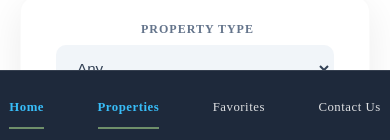
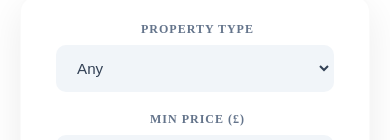
Before and after one commit to Alwis777/estate-agent-app., a React (Vite) app: page / in a window 390 px wide. Shown: the part 704-844 px from the top of the page. Built offline with nearby package versions, Linux system fonts and the light colour scheme.

Commit message:
feat: add initial Home component file

```diff
--- a/src/components/Hero.css
+++ b/src/components/Hero.css
@@ -16,7 +16,7 @@
     left: 0;
     width: 100%;
     height: 100%;
-    background-image: url('/images/hero.jpg');
+    background-image: url('/images/hero4.jpg');
     background-size: cover;
     background-position: center;
     z-index: 1;
--- /dev/null
+++ b/src/components/Home.jsx
@@ -0,0 +1,5 @@
+import { Link } from 'react-router-dom';
+import { FaUserShield, FaBolt, FaAward, FaHandHoldingHeart } from 'react-icons/fa';
+import PropertyCard from './PropertyCard';
+import propertiesData from '../data/properties.json';
+import './Home.css';
--- a/src/components/Navbar.css
+++ b/src/components/Navbar.css
@@ -95,37 +95,24 @@
    position:absolute;
    top:-8px;
    right:-12px;
-
-
-
+   background-color: var(--primary-green);
+   color: white;
+  font-size: 0.65rem;
+  font-weight: bold;
+  width: 18px;
+  height: 18px;
+  display: flex;
+  align-items: center;
+  justify-content: center;
+  border-radius: 50%;
+  box-shadow: 0 2px 5px rgba(0,0,0,0.2);
 }
 
 /* Responsiveness */
 @media screen and (max-width: 768px){
 
-    .nav-menu{
-       position: fixed;
-        bottom: 0;
-        left: 0;
-        width: 100%;
-        height: 70px;
-        background: #1e293b;
-        justify-content: space-around;
-        border-top: 1px solid rgba(255,255,255,0.1);
-        padding: 0;
-        z-index: 1000;
-  }
-    .nav-item:not(:last-child)::after {
-    display: none;
-  }
+.nav-menu{
+    display:none;
+}
 
-    .nav-links{
-      flex-direction: column;
-        font-size: 0.8rem;
-        gap: 4px;
-        background-color: transparent !important;
-  }
-   .nav-links.active {
-     color: #38bdf8;
-    }
-    }
+}
```
Also changed, not shown: public/images/hero2.jpg (added), public/images/hero4.jpg (added).
